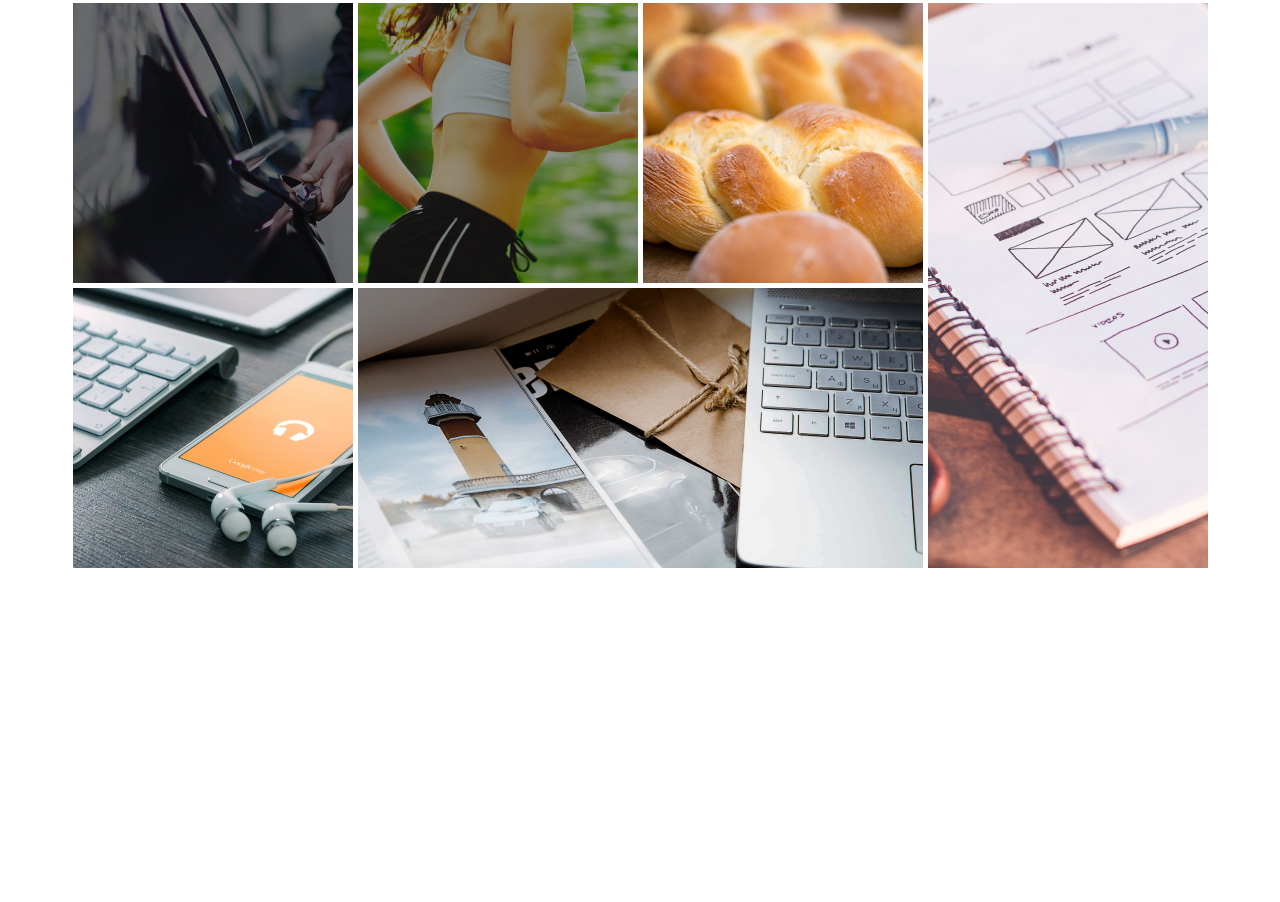
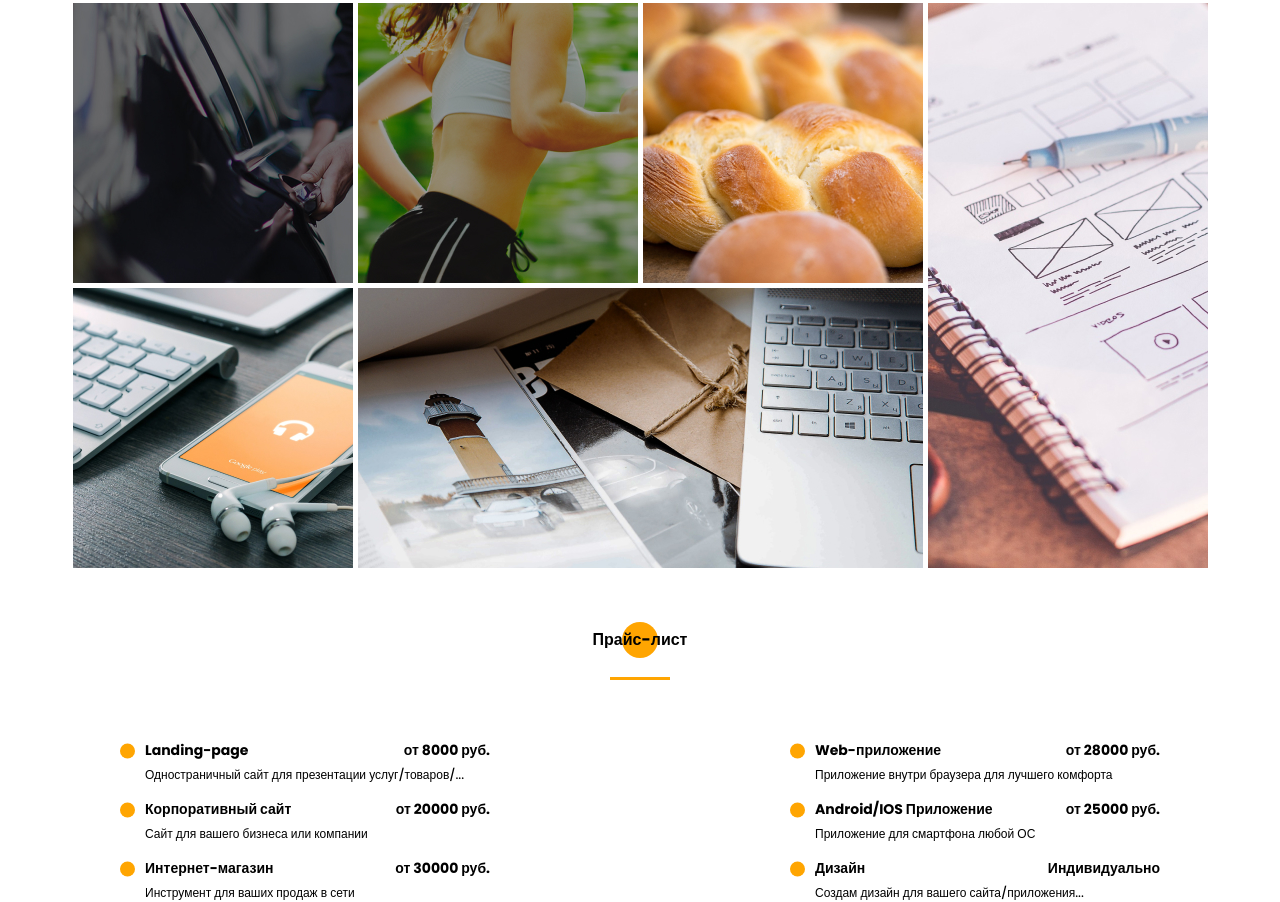
Before and after one commit to aklynio/portfolio, a website: page src/index.html in a window 1280 px wide. Shown: the part 3597-4499 px from the top of the page. Before the commit the page ends 4165 px from the top, so only its background shows below. Drawn offline with nearby package versions, Linux system fonts and the light colour scheme; files that its build step writes are made by us from their sources; files whose address does not match are found by name.

Commit message:
price list

```diff
--- a/src/index.html
+++ b/src/index.html
@@ -413,6 +413,62 @@
         </div>
     </section>
 
+    <section class="price-list">
+        <div class="container">
+            <h2 class="title title_fz16 price-list__title">Прайс-лист</h2>
+            <div class="divider price-list__divider"></div>
+            <div class="price-list__wrapper">
+                <div class="price-list__item">
+                    <div class="price-list__info">
+                        <h3 class="title title_fz14 price-list__subtitle">Landing-page</h3>
+                        <div class="price-list__price">от 8000 руб.</div>
+                    </div>
+                    <div class="price-list__descr">Одностраничный сайт для презентации услуг/товаров/...</div>
+                </div>
+
+                <div class="price-list__item">
+                    <div class="price-list__info">
+                        <h3 class="title title_fz14 price-list__subtitle">Web-приложение</h3>
+                        <div class="price-list__price">от 28000 руб.</div>
+                    </div>
+                    <div class="price-list__descr">Приложение внутри браузера для лучшего комфорта</div>
+                </div>
+
+                <div class="price-list__item">
+                    <div class="price-list__info">
+                        <h3 class="title title_fz14 price-list__subtitle">Корпоративный сайт</h3>
+                        <div class="price-list__price">от 20000 руб.</div>
+                    </div>
+                    <div class="price-list__descr">Сайт для вашего бизнеса или компании</div>
+                </div>
+
+                <div class="price-list__item">
+                    <div class="price-list__info">
+                        <h3 class="title title_fz14 price-list__subtitle">Android/IOS Приложение</h3>
+                        <div class="price-list__price">от 25000 руб.</div>
+                    </div>
+                    <div class="price-list__descr">Приложение для смартфона любой ОС</div>
+                </div>
+
+                <div class="price-list__item">
+                    <div class="price-list__info">
+                        <h3 class="title title_fz14 price-list__subtitle">Интернет-магазин</h3>
+                        <div class="price-list__price">от 30000 руб.</div>
+                    </div>
+                    <div class="price-list__descr">Инструмент для ваших продаж в сети</div>
+                </div>
+
+                <div class="price-list__item">
+                    <div class="price-list__info">
+                        <h3 class="title title_fz14 price-list__subtitle">Дизайн</h3>
+                        <div class="price-list__price">Индивидуально</div>
+                    </div>
+                    <div class="price-list__descr">Создам дизайн для вашего сайта/приложения...</div>
+                </div>
+            </div>
+        </div>
+    </section>
+
     <script src="js/script.js"></script>
 </body>
 </html>
--- /dev/null
+++ b/src/sass/blocks/_price-list.scss
@@ -0,0 +1,58 @@
+.price-list {
+    padding-top: 60px;
+    &__title {
+        position: relative;
+        text-align: center;
+        @include before-circle;
+        @include center-circle-X;
+    }
+    &__divider {
+        margin: 0 auto;
+        margin-top: 25px;
+    }
+    &__wrapper {
+        margin-top: 60px;
+        padding: 0 50px;
+        display: grid;
+        grid-template-columns: repeat(2, 370px);
+        grid-template-rows: repeat(3, minmax(44px, auto));
+        grid-auto-rows: minmax(44px, auto);
+        row-gap: 15px;
+        justify-content: space-between;
+    }
+    &__item {
+        padding-left: 25px;
+    }
+    &__info {
+        display: flex;
+        justify-content: space-between;
+        align-items: center;
+    }
+    &__subtitle {
+        position: relative;
+        &:before {
+            content: '';
+            width: 15px;
+            height: 15px;
+            background-color: $main-color;
+            border-radius: 100%;
+            position: absolute;
+            top: 50%;
+            left: -25px;
+            transform: translateY(-50%);
+        }
+    }
+    &__price {
+        color: #000;
+        font-size: 14px;
+        font-weight: 700;
+        line-height: normal;
+    }
+    &__descr {
+        margin-top: 5px;
+        color: #000;
+        font-size: 12px;
+        font-weight: 500;
+        line-height: normal;
+    }
+}
--- a/src/sass/style.scss
+++ b/src/sass/style.scss
@@ -34,3 +34,4 @@ h1, h2, h3, h4 {
 @import 'blocks/resume';
 @import 'blocks/skills';
 @import 'blocks/portfolio';
+@import 'blocks/price-list';
```
Also changed, not shown: dist/css/style.min.css, dist/index.html.
